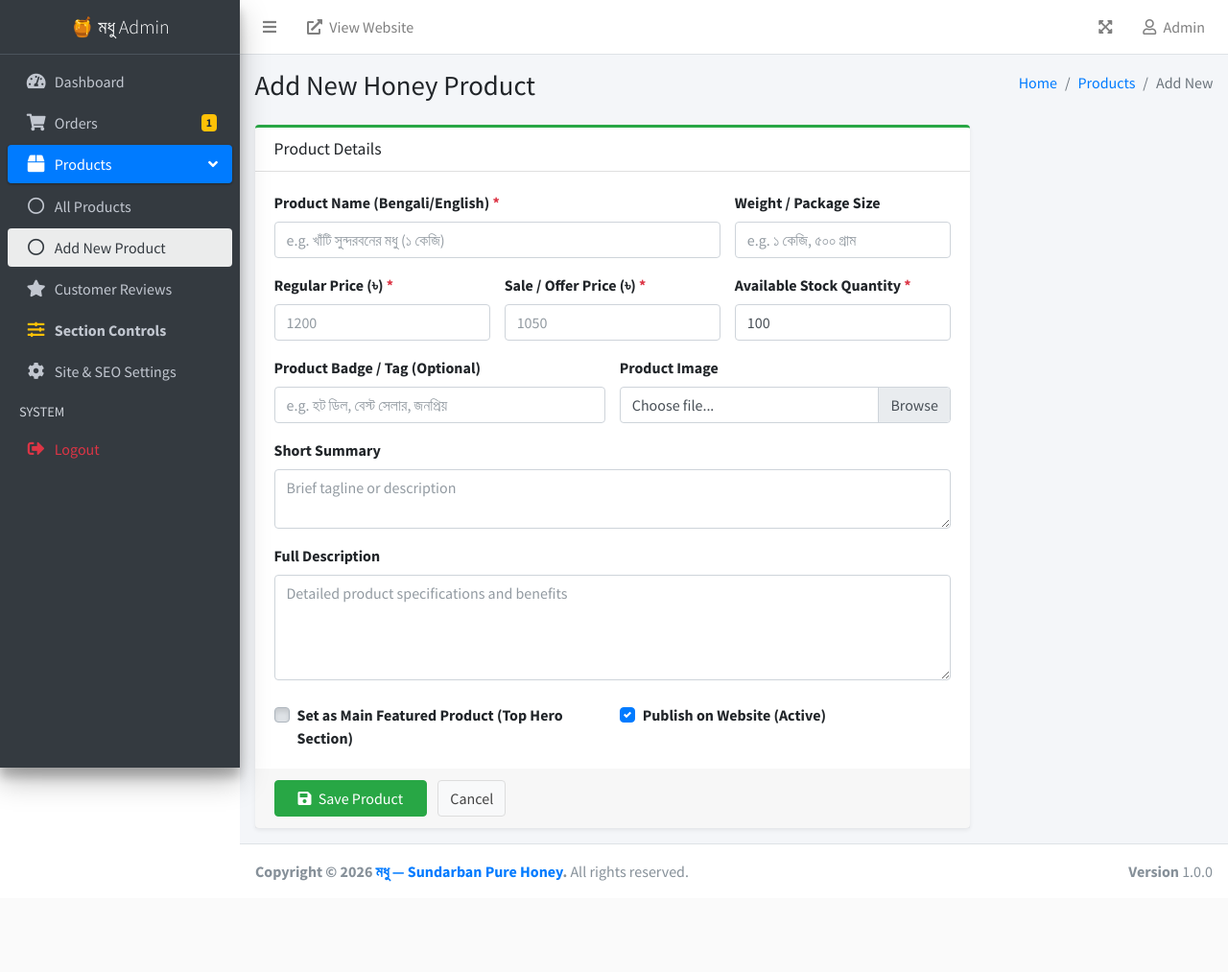
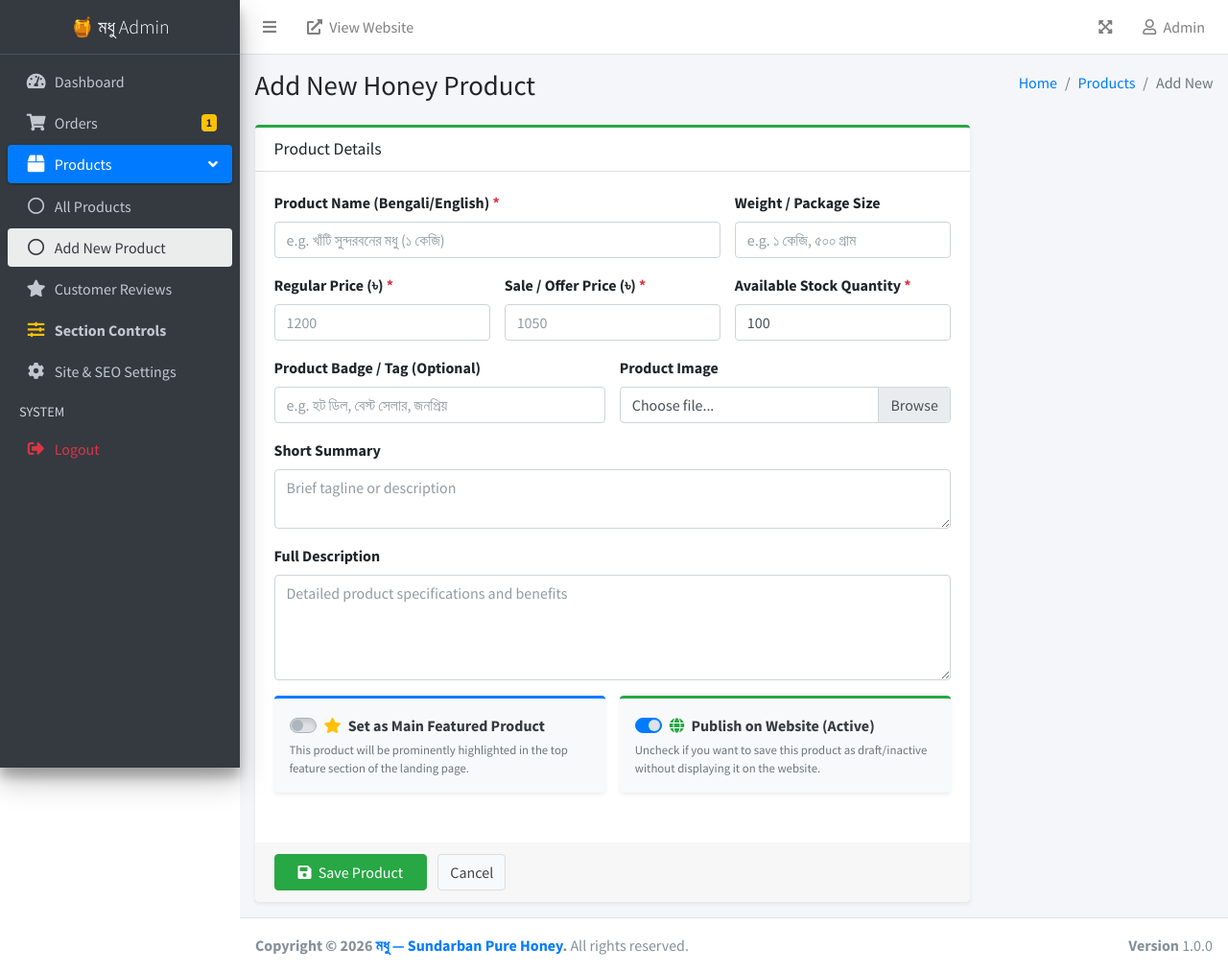
Before and after one commit to bdnahid55/single-product-landing-website, a Laravel app: page /admin/products/create in a window 1280 px wide. Shown: the whole page at 96% size. Before the commit the page ends 919 px from the top, so only its background shows below. Run offline with Laravel 12, Linux system fonts and the light colour scheme; a user stored in the database is signed in; data comes from the database, SQL or seed files in the repository; some libraries are stand-ins or nearby versions.

Commit message:
version 1, revision 2

```diff
--- a/app/Http/Controllers/Admin/ProductController.php
+++ b/app/Http/Controllers/Admin/ProductController.php
@@ -67,7 +67,7 @@ class ProductController extends Controller
             'description'       => $validated['description'] ?? null,
             'image'             => $imagePath,
             'is_featured'       => $isFeatured,
-            'is_active'         => $request->boolean('is_active', true),
+            'is_active'         => $request->boolean('is_active'),
         ]);
 
         return redirect()->route('admin.products.index')
@@ -110,7 +110,7 @@ class ProductController extends Controller
             'badge'             => $validated['badge'] ?? null,
             'short_description' => $validated['short_description'] ?? null,
             'description'       => $validated['description'] ?? null,
-            'is_active'         => $request->boolean('is_active', true),
+            'is_active'         => $request->boolean('is_active'),
         ];
 
         if ($request->hasFile('image')) {
@@ -130,6 +130,18 @@ class ProductController extends Controller
     }
 
     /**
+     * Quick toggle for product active status.
+     */
+    public function toggleStatus(Product $product)
+    {
+        $newStatus = !$product->is_active;
+        $product->update(['is_active' => $newStatus]);
+
+        $statusLabel = $newStatus ? 'Published (Active)' : 'Unpublished (Inactive)';
+        return back()->with('success', "Product '{$product->name}' is now {$statusLabel}!");
+    }
+
+    /**
      * Remove the specified product from storage.
      */
     public function destroy(Product $product)
--- a/resources/views/admin/products/create.blade.php
+++ b/resources/views/admin/products/create.blade.php
@@ -86,16 +86,28 @@
           </div>
 
           <div class="row">
-            <div class="col-md-6">
-              <div class="custom-control custom-checkbox mt-2">
-                <input type="checkbox" name="is_featured" class="custom-control-input" id="is_featured" value="1" {{ old('is_featured') ? 'checked' : '' }}>
-                <label class="custom-control-label" for="is_featured">Set as Main Featured Product (Top Hero Section)</label>
+            <div class="col-md-6 mb-3">
+              <div class="card card-outline card-primary p-3 bg-light shadow-sm">
+                <div class="custom-control custom-switch">
+                  <input type="hidden" name="is_featured" value="0">
+                  <input type="checkbox" name="is_featured" class="custom-control-input" id="is_featured" value="1" {{ old('is_featured') ? 'checked' : '' }}>
+                  <label class="custom-control-label font-weight-bold text-dark" for="is_featured">
+                    <i class="fas fa-star text-warning mr-1"></i> Set as Main Featured Product
+                  </label>
+                </div>
+                <small class="text-muted mt-1 d-block">This product will be prominently highlighted in the top feature section of the landing page.</small>
               </div>
             </div>
-            <div class="col-md-6">
-              <div class="custom-control custom-checkbox mt-2">
-                <input type="checkbox" name="is_active" class="custom-control-input" id="is_active" value="1" {{ old('is_active', true) ? 'checked' : '' }}>
-                <label class="custom-control-label" for="is_active">Publish on Website (Active)</label>
+            <div class="col-md-6 mb-3">
+              <div class="card card-outline card-success p-3 bg-light shadow-sm">
+                <div class="custom-control custom-switch">
+                  <input type="hidden" name="is_active" value="0">
+                  <input type="checkbox" name="is_active" class="custom-control-input" id="is_active" value="1" {{ old('is_active', true) ? 'checked' : '' }}>
+                  <label class="custom-control-label font-weight-bold text-dark" for="is_active">
+                    <i class="fas fa-globe text-success mr-1"></i> Publish on Website (Active)
+                  </label>
+                </div>
+                <small class="text-muted mt-1 d-block">Uncheck if you want to save this product as draft/inactive without displaying it on the website.</small>
               </div>
             </div>
           </div>
--- a/resources/views/home.blade.php
+++ b/resources/views/home.blade.php
@@ -609,7 +609,7 @@
     <!-- ==========================================================================
          10. Interactive Order Form Section (#orderForm)
          ========================================================================== -->
-    @if(($settings['section_order_form_show'] ?? '1') == '1')
+    @if(($settings['section_order_form_show'] ?? '1') == '1' && $defaultProd)
     <section id="orderForm" class="order-form-section" aria-label="অর্ডার ফর্ম">
       <div class="container">
         <div class="order-form-card">
@@ -837,6 +837,7 @@
 @endsection
 
 @push('scripts')
+@if($defaultProd)
 <script>
   document.addEventListener('DOMContentLoaded', function () {
     // Current Active Product State
@@ -943,4 +944,5 @@
     updateOrderCalculations();
   });
 </script>
+@endif
 @endpush
--- a/routes/web.php
+++ b/routes/web.php
@@ -52,6 +52,7 @@ Route::prefix('admin')->name('admin.')->middleware(['auth', 'admin'])->group(fun
     Route::get('/dashboard', [DashboardController::class, 'index'])->name('dashboard');
 
     // Products Management
+    Route::patch('/products/{product}/toggle-status', [ProductController::class, 'toggleStatus'])->name('products.toggle-status');
     Route::resource('products', ProductController::class);
 
     // Orders Management
```
Also changed, not shown: resources/views/admin/products/edit.blade.php (+20 -8 lines), resources/views/admin/products/index.blade.php (+9 -6 lines), tests/Feature/OrderAndAdminTest.php (+37 -0 lines).
